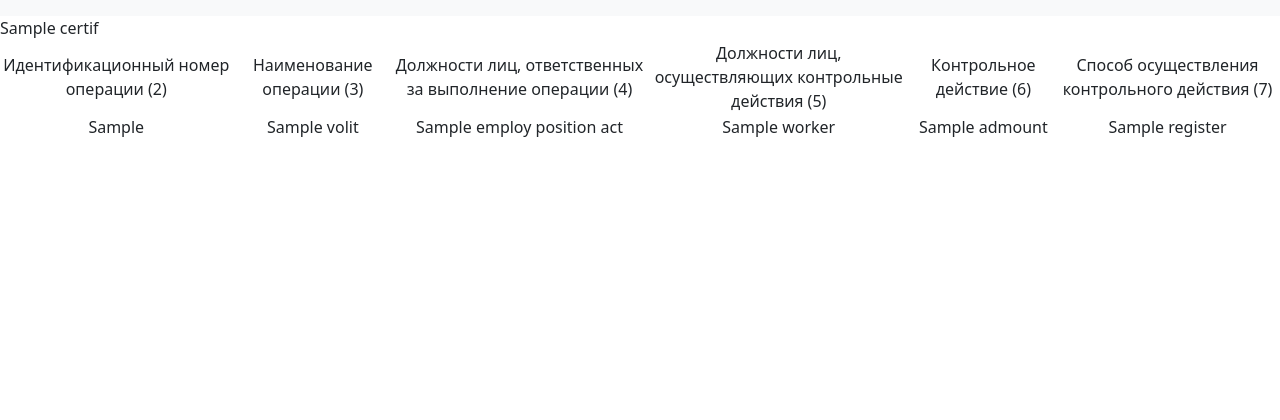
After one commit to ArhipovVladimir/fkdj, a Django app: template fink/fk_app/templates/fk_app/certif.html in a window 1280 px wide. The commit adds this page. Shown: the top 420 px of the page. Run offline with Django 4.2, Linux system fonts and the light colour scheme; the template is opened without the code that fills it: most values are stand-ins (such as "Sample title", 1, 10 or a date in 2020); some libraries are stand-ins or nearby versions.

Commit message:
Work mitprom 2 day

```diff
--- a/fink/fk_app/models.py
+++ b/fink/fk_app/models.py
@@ -192,6 +192,7 @@ class Violation(models.Model):
      employ_position_act = models.ForeignKey(Employ_position_act, on_delete=models.PROTECT)
      worker = models.ForeignKey(Worker, on_delete=models.PROTECT)
      amount = models.FloatField(max_length=256)
+     register = models.BooleanField(default=False)
 
      def __str__(self):
          return f'cert_viol: {self.certificate_of_violations}, reestre{self.reestr} title {self.title}, worker {self.worker}'
--- /dev/null
+++ b/fink/fk_app/templates/fk_app/certif.html
@@ -0,0 +1,42 @@
+{% extends 'base.html' %}
+{% block title %}
+Реестр
+{% endblock %}
+{% block content %}
+{% for certif in certifs %}
+    {{ certif }}
+<table>
+    <tr align="center">
+        <td>Идентификационный номер операции (2)</td>
+        <td>Наименование операции (3)</td>
+        <td>Должности лиц, ответственных за выполнение операции (4)</td>
+        <td>Должности лиц, осуществляющих контрольные действия (5)</td>
+        <td>Контрольное действие (6)</td>
+        <td>Способ осуществления контрольного действия (7)</td>
+    </tr>
+        {% for volit in certif %}
+
+    <tr align="center">
+        <td>{{ volit.reestr.code_oper }}</td>
+        <td>{{ volit.title }}</td>
+        <td>{{ volit.employ_position_act.name }}</td>
+        <td>{{ volit.worker.name }}</td>
+        <td>{{ volit.admount }}</td>
+        <td>{{ volit.register }}</td>
+
+
+    </tr>
+    {% endfor %}
+{% endfor %}
+
+</table>
+
+{% endblock %}
+
+<!-- certificate_of_violations = models.ForeignKey(Certificate_of_violations, on_delete=models.PROTECT)-->
+<!--     reestr = models.ForeignKey(Reestr, on_delete=models.PROTECT)-->
+<!--     title= models.TextField(max_length=256)-->
+<!--     employ_position_act = models.ForeignKey(Employ_position_act, on_delete=models.PROTECT)-->
+<!--     worker = models.ForeignKey(Worker, on_delete=models.PROTECT)-->
+<!--     amount = models.FloatField(max_length=256)-->
+<!--     register = models.BooleanField(default=False)-->
--- a/fink/fk_app/templates/fk_app/reestr.html
+++ b/fink/fk_app/templates/fk_app/reestr.html
@@ -4,7 +4,7 @@
 {% endblock %}
 {% block content %}
     <table>
-    <tr>
+    <tr align="center">
         <td>Идентификационный номер операции (2)</td>
         <td>Наименование операции (3)</td>
         <td>Должности лиц, ответственных за выполнение операции (4)</td>
@@ -13,7 +13,7 @@
         <td>Способ осуществления контрольного действия (7)</td>
     </tr>
         {% for reest in reestr %}
-    <tr>
+    <tr align="center">
         <td>{{ reest.operation.code_oper }}</td>
         <td>{{ reest.operation.name }}</td>
         <td>{{ reest.employ_contr.name }}</td>
--- a/fink/fk_app/urls.py
+++ b/fink/fk_app/urls.py
@@ -8,5 +8,6 @@ urlpatterns = [
     path('add_oper/', views.add_operation, name='add_operation'),
     path('add_sert/', views.add_sertif, name='add_sertif'),
     path('add_volat/', views.add_violation, name='add_volation'),
+    path('reg_volat/', views.reg_violation_jurnal, name='ger_volation_jurnal'),
     path('reestr/', views.reestr, name='reestr'),
 ]
--- a/fink/templates/base.html
+++ b/fink/templates/base.html
@@ -25,6 +25,7 @@
             <span class="navbar-toggler-icon"></span>
 <!--        <div class="collapse navbar-collapse show justify-content-end align-items-end" id="navbarNavAltMarkup"></div>-->
 <!--                <a class="nav-link" href="/about/">О себе</a>-->
+            </button>
             <button class="navbar-toggler" type="button" data-bs-toggle="collapse" data-bs-target="#navbarNavAltMarkup"
                 aria-controls="navbarNavAltMarkup" aria-expanded="false" aria-label="Toggle navigation">
                 <a class="nav-link" href="/reestr/">Реестр</a>
@@ -33,6 +34,7 @@
 <!--        <div class="collapse navbar-collapse show justify-content-end align-items-end" id="navbarNavAltMarkup">-->
 <!--            <div class="navbar-nav">-->
 <!--                <a class="nav-link" href="/about/">О себе</a>-->
+            </button>
             <button class="navbar-toggler" type="button" data-bs-toggle="collapse" data-bs-target="#navbarNavAltMarkup"
                 aria-controls="navbarNavAltMarkup" aria-expanded="false" aria-label="Toggle navigation">
                 <a class="nav-link" href="/add_proc/">Добавление процесса</a>
@@ -67,6 +69,11 @@
                 <a class="nav-link" href="/add_volat/">Добавление нарушения</a>
             <span class="navbar-toggler-icon"></span>
         </button>
+        <button class="navbar-toggler" type="button" data-bs-toggle="collapse" data-bs-target="#navbarNavAltMarkup"
+                aria-controls="navbarNavAltMarkup" aria-expanded="false" aria-label="Toggle navigation">
+                <a class="nav-link" href="/reg_volat/">Регистрация нарушения в журнал</a>
+            <span class="navbar-toggler-icon"></span>
+        </button>
     </div>
 </nav>
 
```
Also changed, not shown: fink/fk_app/forms.py (+21 -12 lines), fink/fk_app/views.py (+51 -2 lines), fink/db.sqlite3.
